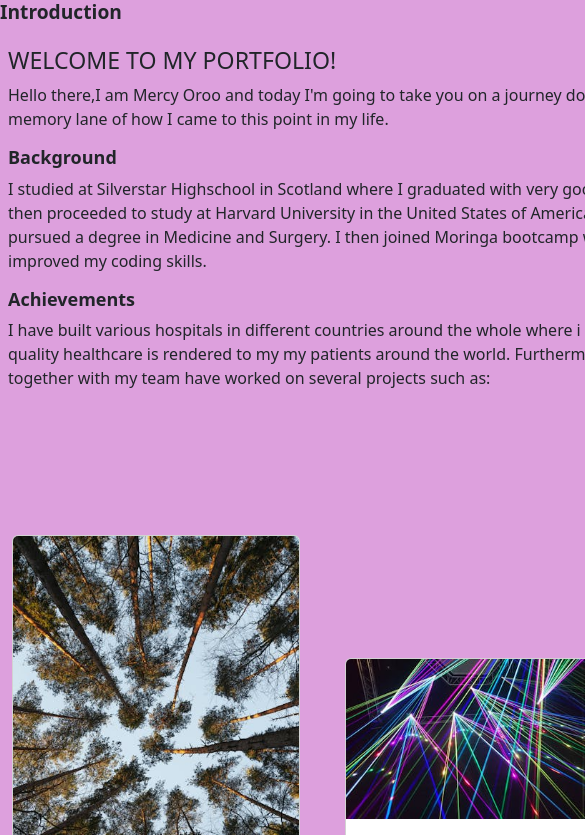
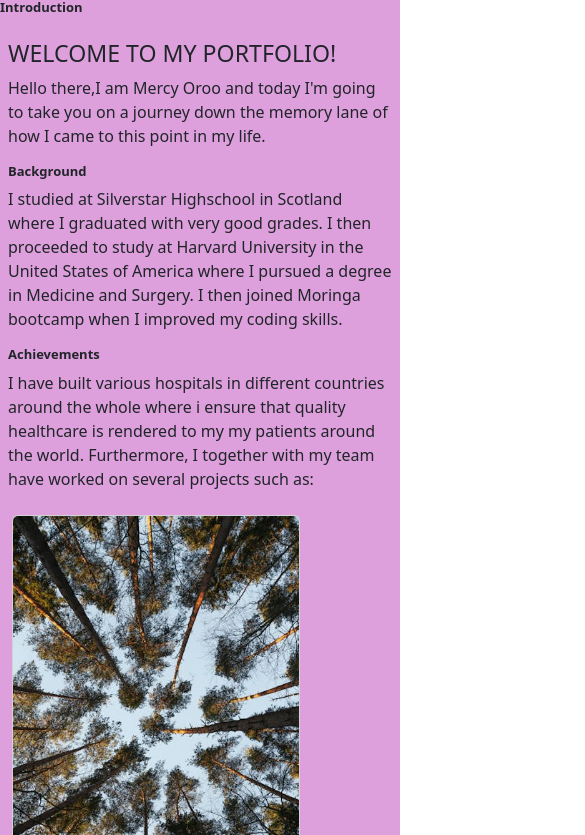
Before and after one commit to MercyOroo1/test3, a plain HTML site: page index.html in a window 390 px wide. Shown: the part 177-1012 px from the top of the page, 585 px wide, since content can reach past the window. Drawn offline with nearby package versions, Linux system fonts and the light colour scheme.

Commit message:
third commit

```diff
--- a/index.html
+++ b/index.html
@@ -82,12 +82,12 @@
 
       </div>
       <div>
-        <div class="p-2 flex-fill">
+        <div class="p-2 flex-fill img1">
           <img src="./Assets/success.jpeg" width="300px" height="200px">
           <p> The road to success is for the few!</p>
         </div>
 
-        <div class="p-2 flex-fill">
+        <div class="p-2 flex-fill img1">
           <img src="./Assets/hospital3.jpeg" width="300px" height="200px">
           <figcaption> My first hospital in Nairobi,Kenya.</figcaption>
         </div>
--- a/style.css
+++ b/style.css
@@ -1,36 +1,43 @@
 .header {
-    color:purple;
+   color: purple;
 }
+
 .header-2 {
-    background-color:plum;
+   background-color: plum;
    padding: 40px;
 }
+
 h2 {
-    font-size: smaller ;
+   font-size: smaller;
 }
+
 #intro {
    font-size: larger;
    font-weight: bolder;
 }
+
 #bg {
    font-size: large;
    font-weight: bolder;
 }
+
 #ach {
    font-size: large;
    font-weight: bolder;
 
 }
+
 h3 {
    text-transform: capitalize;
 
 }
- .section{
+
+.section {
    width: 1000px;
    background-color: plum;
-    margin:auto
+   margin: auto
+}
 
- }
 body {
    background-image: url(./Assets/background.jpeg);
    background-repeat: no-repeat;
@@ -38,9 +45,36 @@ h2 {
    background-image: fixed;
    filter: blur();
 }
+
 .sect div {
-   float:left;
+   float: left;
    background-color: #fec47f;
-   text-align: center ;
+   text-align: center;
    width: 50%;
 }
+
+@media only screen and (max-width: 768px) {
+
+   .section {
+      width: 400px;
+      background-color: plum;
+      margin: auto
+   }
+#intro     {
+   font-size: small;
+}
+#bg {
+   font-size: small;
+}
+#ach {
+   font-size: small;
+}
+h3 {
+   font-size: small;
+}
+.img1 {
+   display:none;
+
+}
+
+}
```
Lines whose indentation alone changed are shown as unchanged.
